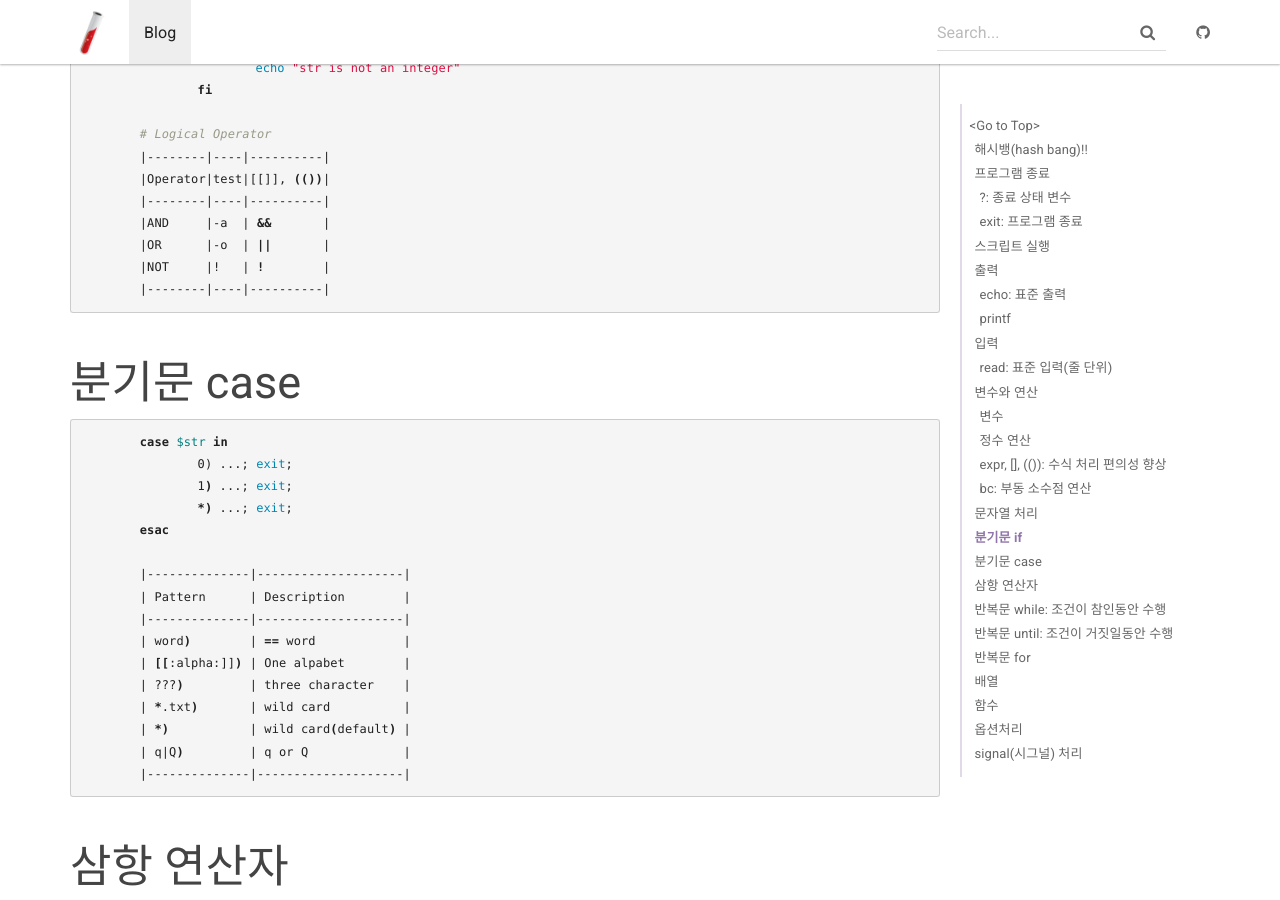
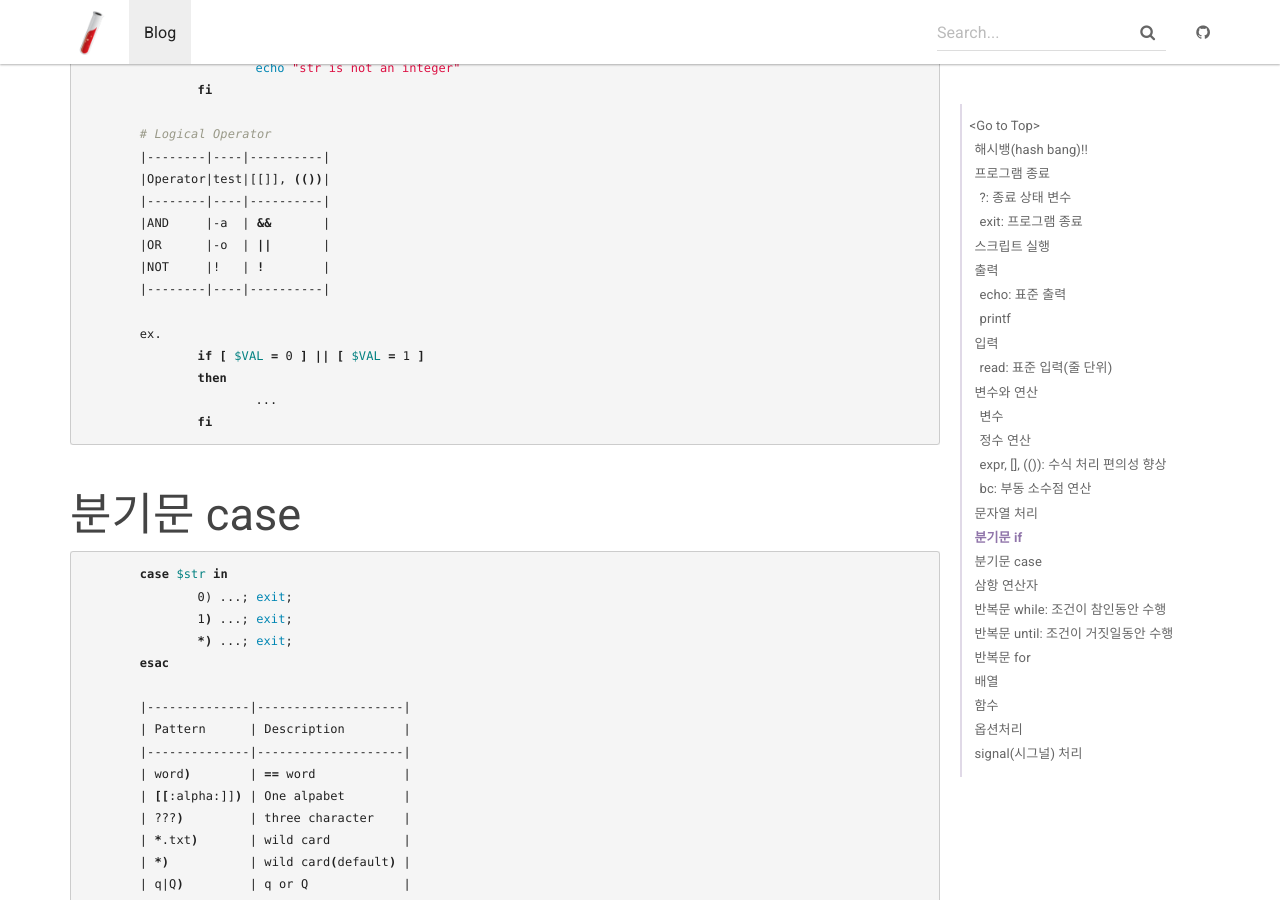
Before and after one commit to HyungjunAn/HyungjunAn.github.io, a Jekyll site: the page built from _posts/cs/2021-10-19-shell_script.md, in a window 1280 px wide and 900 px high, scrolled down 8062 px. Built offline with Jekyll 4.4.1, drawn with Linux system fonts in a browser that asks for light colours.

Commit message:
cs: shell script

````diff
--- a/_posts/cs/2021-10-19-shell_script.md
+++ b/_posts/cs/2021-10-19-shell_script.md
@@ -348,6 +348,12 @@ tags: [linux, summary]
 	|OR      |-o  | ||       |
 	|NOT     |!   | !        |
 	|--------|----|----------|
+
+	ex.
+		if [ $VAL = 0 ] || [ $VAL = 1 ]
+		then
+			...
+		fi
 ```
 
 ## 분기문 case
````
